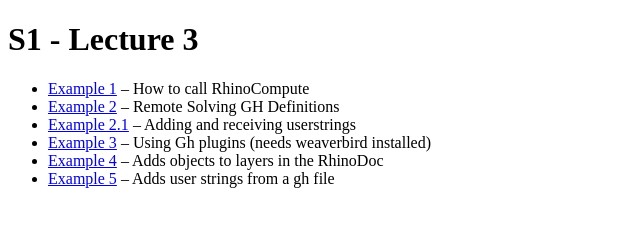
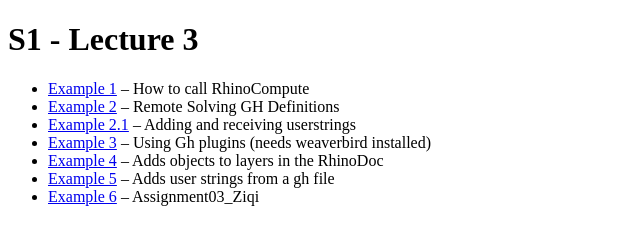
Before and after one commit to iaac-macad/assignment-03-ziqicui001, a plain HTML site: page index.html in a window 1280 px wide. Shown: the whole page, without its empty margins (0-640 px from the left). Drawn offline with Linux system fonts and the light colour scheme.

Commit message:
Update index.html

```diff
--- a/index.html
+++ b/index.html
@@ -13,6 +13,7 @@
             <li><a href="./example3/">Example 3</a> – Using Gh plugins (needs weaverbird installed)</li>
             <li><a href="./example4/">Example 4</a> – Adds objects to layers in the RhinoDoc</li>
             <li><a href="./example5/">Example 5</a> – Adds user strings from a gh file</li>
+            <li><a href="./example6/">Example 6</a> – Assignment03_Ziqi</li>
         </ul>
     </body>
 </html>
```
